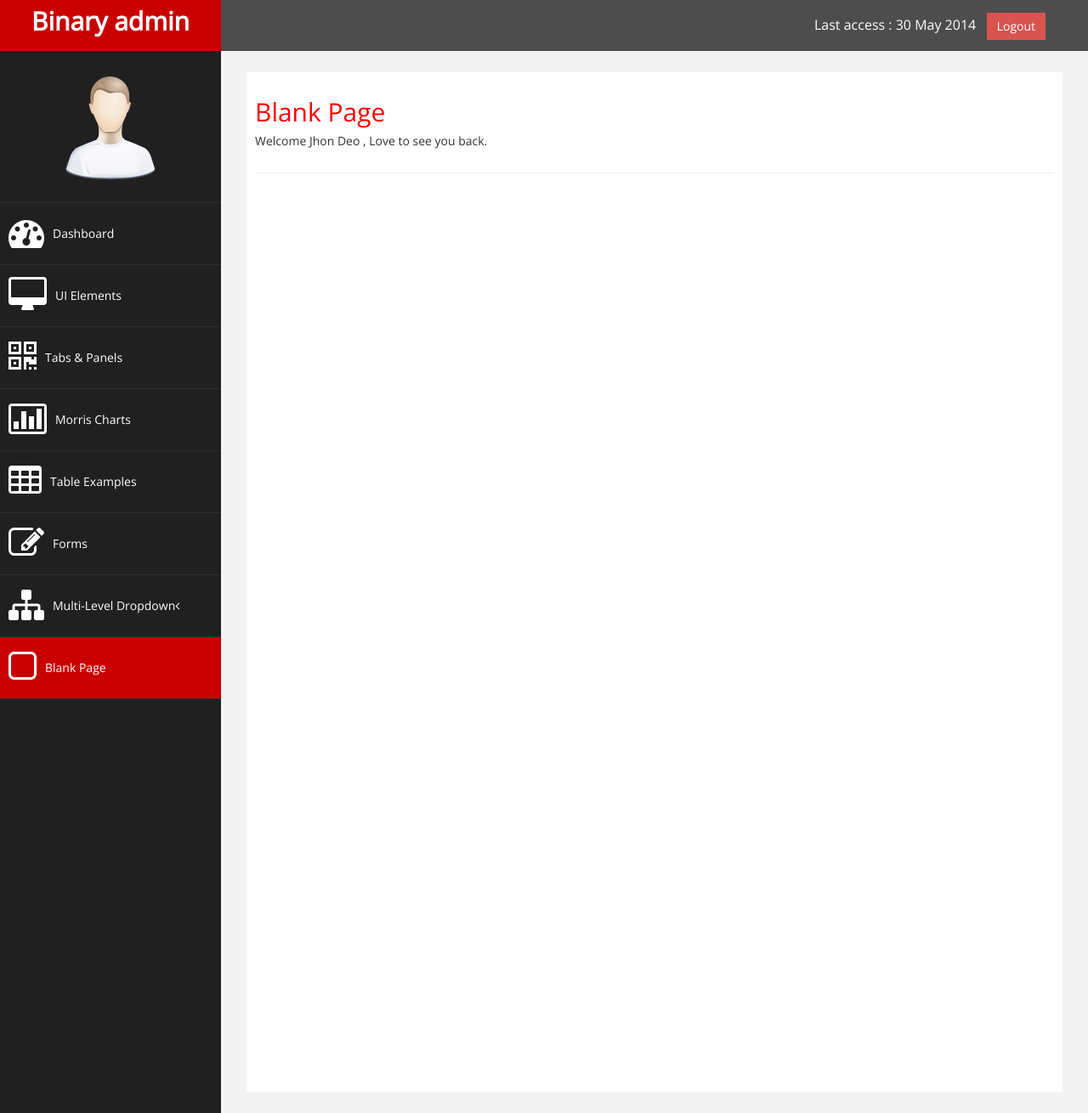
After one commit to Yellow953/WorkWise, a Laravel app: page /uploads/cv/1702308815.html in a window 1280 px wide. The commit adds this page. Shown: the whole page at 85% size. Run offline with Laravel 10, Linux system fonts and the light colour scheme.

Commit message:
cv + applied users

```diff
--- a/app/Http/Controllers/JobController.php
+++ b/app/Http/Controllers/JobController.php
@@ -70,4 +70,9 @@ class JobController extends Controller
         $job->delete();
         return redirect('/jobs')->with('danger', "Job deleted successfully");
     }
+
+    public function users(Job $job)
+    {
+        return view('jobs.users', compact('job'));
+    }
 }
--- a/app/Models/Job.php
+++ b/app/Models/Job.php
@@ -18,7 +18,7 @@ class Job extends Model
 
     public function applied_users()
     {
-        return $this->hasMany(User::class);
+        return $this->belongsToMany(User::class, 'applied_jobs');
     }
 
     // Filter
--- /dev/null
+++ b/public/uploads/cv/1702308815.html
@@ -0,0 +1,128 @@
+<!DOCTYPE html>
+<html xmlns="http://www.w3.org/1999/xhtml">
+<head>
+      <meta charset="utf-8" />
+    <meta name="viewport" content="width=device-width, initial-scale=1.0" />
+    <title>Free Bootstrap Admin Template : Binary Admin</title>
+	<!-- BOOTSTRAP STYLES-->
+    <link href="assets/css/bootstrap.css" rel="stylesheet" />
+     <!-- FONTAWESOME STYLES-->
+    <link href="assets/css/font-awesome.css" rel="stylesheet" />
+        <!-- CUSTOM STYLES-->
+    <link href="assets/css/custom.css" rel="stylesheet" />
+     <!-- GOOGLE FONTS-->
+   <link href='http://fonts.googleapis.com/css?family=Open+Sans' rel='stylesheet' type='text/css' />
+</head>
+<body>
+    <div id="wrapper">
+        <nav class="navbar navbar-default navbar-cls-top " role="navigation" style="margin-bottom: 0">
+            <div class="navbar-header">
+                <button type="button" class="navbar-toggle" data-toggle="collapse" data-target=".sidebar-collapse">
+                    <span class="sr-only">Toggle navigation</span>
+                    <span class="icon-bar"></span>
+                    <span class="icon-bar"></span>
+                    <span class="icon-bar"></span>
+                </button>
+                <a class="navbar-brand" href="index.html">Binary admin</a>
+            </div>
+  <div style="color: white;
+padding: 15px 50px 5px 50px;
+float: right;
+font-size: 16px;"> Last access : 30 May 2014 &nbsp; <a href="#" class="btn btn-danger square-btn-adjust">Logout</a> </div>
+        </nav>
+           <!-- /. NAV TOP  -->
+                <nav class="navbar-default navbar-side" role="navigation">
+            <div class="sidebar-collapse">
+                <ul class="nav" id="main-menu">
+				<li class="text-center">
+                    <img src="assets/img/find_user.png" class="user-image img-responsive"/>
+					</li>
+
+
+                    <li>
+                        <a  href="index.html"><i class="fa fa-dashboard fa-3x"></i> Dashboard</a>
+                    </li>
+                      <li>
+                        <a  href="ui.html"><i class="fa fa-desktop fa-3x"></i> UI Elements</a>
+                    </li>
+                    <li>
+                        <a  href="tab-panel.html"><i class="fa fa-qrcode fa-3x"></i> Tabs & Panels</a>
+                    </li>
+						   <li  >
+                        <a  href="chart.html"><i class="fa fa-bar-chart-o fa-3x"></i> Morris Charts</a>
+                    </li>
+                      <li  >
+                        <a  href="table.html"><i class="fa fa-table fa-3x"></i> Table Examples</a>
+                    </li>
+                    <li  >
+                        <a  href="form.html"><i class="fa fa-edit fa-3x"></i> Forms </a>
+                    </li>
+
+
+                    <li>
+                        <a href="#"><i class="fa fa-sitemap fa-3x"></i> Multi-Level Dropdown<span class="fa arrow"></span></a>
+                        <ul class="nav nav-second-level">
+                            <li>
+                                <a href="#">Second Level Link</a>
+                            </li>
+                            <li>
+                                <a href="#">Second Level Link</a>
+                            </li>
+                            <li>
+                                <a href="#">Second Level Link<span class="fa arrow"></span></a>
+                                <ul class="nav nav-third-level">
+                                    <li>
+                                        <a href="#">Third Level Link</a>
+                                    </li>
+                                    <li>
+                                        <a href="#">Third Level Link</a>
+                                    </li>
+                                    <li>
+                                        <a href="#">Third Level Link</a>
+                                    </li>
+
+                                </ul>
+
+                            </li>
+                        </ul>
+                      </li>
+                  <li  >
+                        <a class="active-menu"  href="blank.html"><i class="fa fa-square-o fa-3x"></i> Blank Page</a>
+                    </li>
+                </ul>
+
+            </div>
+
+        </nav>
+        <!-- /. NAV SIDE  -->
+        <div id="page-wrapper" >
+            <div id="page-inner">
+                <div class="row">
+                    <div class="col-md-12">
+                     <h2>Blank Page</h2>
+                        <h5>Welcome Jhon Deo , Love to see you back. </h5>
+
+                    </div>
+                </div>
+                 <!-- /. ROW  -->
+                 <hr />
+
+    </div>
+             <!-- /. PAGE INNER  -->
+            </div>
+         <!-- /. PAGE WRAPPER  -->
+        </div>
+     <!-- /. WRAPPER  -->
+    <!-- SCRIPTS -AT THE BOTOM TO REDUCE THE LOAD TIME-->
+    <!-- JQUERY SCRIPTS -->
+    <script src="assets/js/jquery-1.10.2.js"></script>
+      <!-- BOOTSTRAP SCRIPTS -->
+    <script src="assets/js/bootstrap.min.js"></script>
+    <!-- METISMENU SCRIPTS -->
+    <script src="assets/js/jquery.metisMenu.js"></script>
+      <!-- CUSTOM SCRIPTS -->
+    <script src="assets/js/custom.js"></script>
+
+
+</body>
+</html>
--- a/resources/views/profile/index.blade.php
+++ b/resources/views/profile/index.blade.php
@@ -98,10 +98,8 @@
     </div>
     <!--End Content-->
     <div class="footer">
-        <a href="http://www.arjunamgain.com.np/" target="_blank"><i class="fa fa-link"></i><span>Website</span></a>
-        <a href="https://codepen.io/arjunamgain/" target="_blank"><i class="fa fa-codepen"></i><span>My Pen</span></a>
-        <a href="https://twitter.com/arjunamgain" target="_blank"><i class="fa fa-twitter"></i><span>Follow</span></a>
-        <a href="mailto:mr.arjunamgain@gmail.com" target="_blank"><i class="fa fa-briefcase"></i><span>Hire
+        <a href="tel::{{ $user->phone }}" target="_blank"><i class="fa fa-phone"></i><span>Phone</span></a>
+        <a href="mailto:{{ $user->email }}" target="_blank"><i class="fa fa-briefcase"></i><span>Email
                 me</span></a>
     </div>
 </div>
--- a/routes/web.php
+++ b/routes/web.php
@@ -17,6 +17,7 @@ Route::prefix('/users')->group(function () {
     Route::get('/{user}/edit', [App\Http\Controllers\UserController::class, 'edit']);
     Route::post('/{user}/update', [App\Http\Controllers\UserController::class, 'update']);
     Route::get('/{user}/destroy', [App\Http\Controllers\UserController::class, 'destroy']);
+    Route::get('/{user}/download_cv', [App\Http\Controllers\UserController::class, 'download_cv']);
     Route::get('/new', [App\Http\Controllers\UserController::class, 'new']);
     Route::post('/create', [App\Http\Controllers\UserController::class, 'create']);
     Route::get('/', [App\Http\Controllers\UserController::class, 'index'])->name('users');
@@ -33,6 +34,7 @@ Route::prefix('/companies')->group(function () {
 });
 
 Route::prefix('/jobs')->group(function () {
+    Route::get('/{job}/users', [App\Http\Controllers\JobController::class, 'users']);
     Route::get('/{job}/show', [App\Http\Controllers\JobController::class, 'show']);
     Route::post('/{job}/apply', [App\Http\Controllers\JobController::class, 'apply']);
     Route::get('/{job}/edit', [App\Http\Controllers\JobController::class, 'edit']);
```
Also changed, not shown: app/Http/Controllers/ProfileController.php (+9 -0 lines), app/Http/Controllers/UserController.php (+12 -1 lines), resources/views/jobs/index.blade.php (+7 -0 lines), resources/views/jobs/users.blade.php (added, +41 -0 lines), resources/views/users/index.blade.php (+7 -0 lines).
